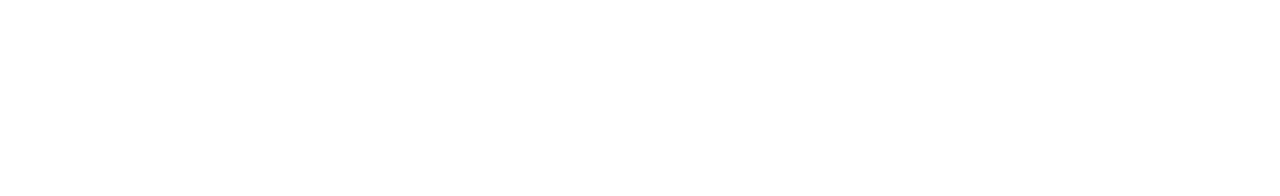
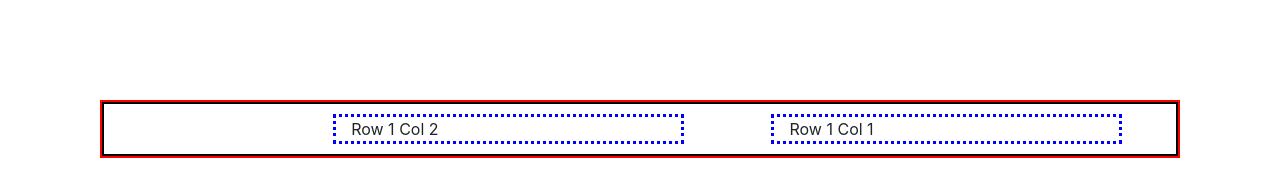
Before and after one commit to sahil-github29/bootstrap-grid, a plain HTML site: page index.html in a window 1280 px wide. Drawn offline with nearby package versions, Linux system fonts and the light colour scheme.

Commit message:
justify content

```diff
--- a/index.html
+++ b/index.html
@@ -5,6 +5,36 @@
     <meta name="viewport" content="width=device-width, initial-scale=1.0" />
     <meta http-equiv="X-UA-Compatible" content="ie=edge" />
     <title>Document</title>
+    <link
+      rel="stylesheet"
+      href="https://stackpath.bootstrapcdn.com/bootstrap/4.3.1/css/bootstrap.min.css"
+      integrity="sha384-ggOyR0iXCbMQv3Xipma34MD+dH/1fQ784/j6cY/iJTQUOhcWr7x9JvoRxT2MZw1T"
+      crossorigin="anonymous"
+    />
+    <style>
+      body {
+        padding: 100px;
+      }
+      .my-container {
+        border: 2px solid red;
+      }
+      .my-row {
+        border: 2px solid black;
+        padding: 10px;
+      }
+      .my-col {
+        border: 3px dotted blue;
+      }
+    </style>
   </head>
-  <body></body>
+  <body>
+    <div class="container my-container">
+      <div class="row my-row justify-content-around">
+        <div class="col-4 my-col order-12">Row 1 Col 1</div>
+        <div class="col-4 offset-2 my-col align-self-center order-2">
+          Row 1 Col 2
+        </div>
+      </div>
+    </div>
+  </body>
 </html>
```
